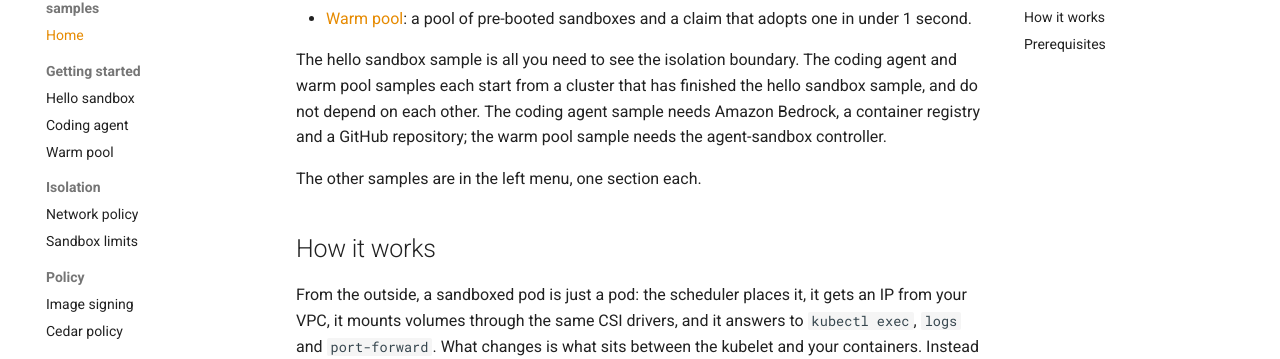
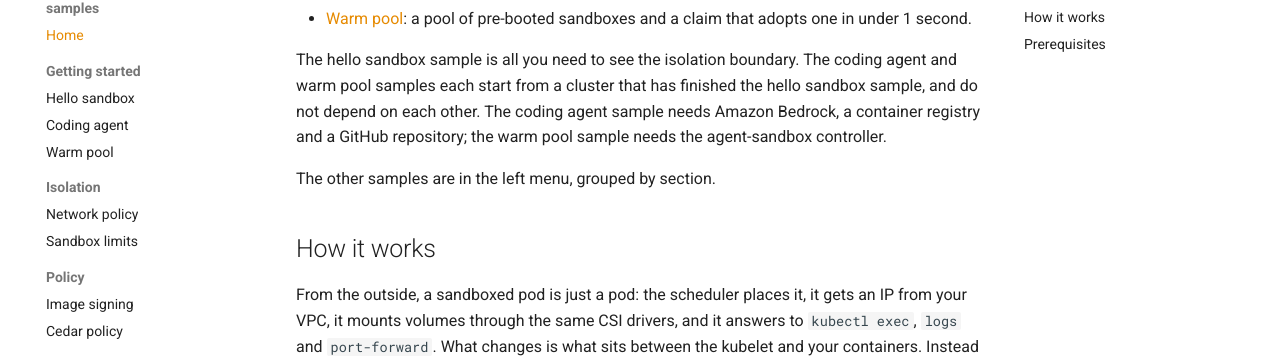
Before and after one commit to aws-samples/sample-eks-nitro-sandbox, an MkDocs documentation site: the page built from examples/README.md, in a window 1280 px wide and 900 px high, scrolled down 310 px. Shown: the part 91-450 px from the top of the window. Built offline with MkDocs 1.6.1 and Material for MkDocs 9.7.7, drawn with Linux system fonts in a browser that asks for light colours; comment, search, counter and statistics services are not loaded.

Commit message:
check-sample-index: scope the nav, skip code blocks; fix two sentences
What was wrong (Codex review of c0c4fc0..e400ddb):
- The nav check matched any "- Title: path" line in mkdocs.yml, so a line
  under plugins: or extra:, or a sample under another section's heading,
  passed. It now reads only the top-level nav: block, needs exactly one
  page under a section heading, and reports a heading that holds samples
  from two section folders, or a folder split across two headings. A
  duplicate entry (which a keep-both merge can leave) is a finding too.
- Links in fenced code blocks counted in README.md and the roadmap. Both
  are now read without fenced blocks, closing a fence as CommonMark does
  (same logic as check-agent-files.sh).
- A "### ... available now" heading carried over past a later "## ".
- The test's replace_line did nothing when its match was absent, so a
  case could pass on an unchanged fixture. It now stops the test, and a
  case proves it.
- The roadmap's first paragraph said an entry is marked available, but
  Getting started is marked in its heading; the home page said "one
  section each". Both reworded.
- git ls-files runs with core.quotePath off, so a non-ASCII name is not
  quoted.

How it was proved: test-check-sample-index.sh now runs 46 cases (9
accept, 25 reject, 1 fixture, 11 refuse), including a stub awk that fails
only the nav reader, so a reader failure is shown to be a finding. All 27
mutations of the check in tmp/mutate-sample-index.py (each nav rule,
fence and comment handling, heading reset, marker search, sample depth,
refusal code) make at least one case fail. The repo check passes with 8
samples; check-agent-files, its test and mkdocs --strict pass.

Refs #65

```diff
--- a/examples/README.md
+++ b/examples/README.md
@@ -14,7 +14,7 @@ and warm pool samples each start from a cluster that has finished the hello sand
 and do not depend on each other. The coding agent sample needs Amazon Bedrock, a container
 registry and a GitHub repository; the warm pool sample needs the agent-sandbox controller.
 
-The other samples are in the left menu, one section each.
+The other samples are in the left menu, grouped by section.
 
 ## How it works
 
```
Also changed, not shown: docs/ROADMAP.md (+1 -1 lines), 2 other files.
